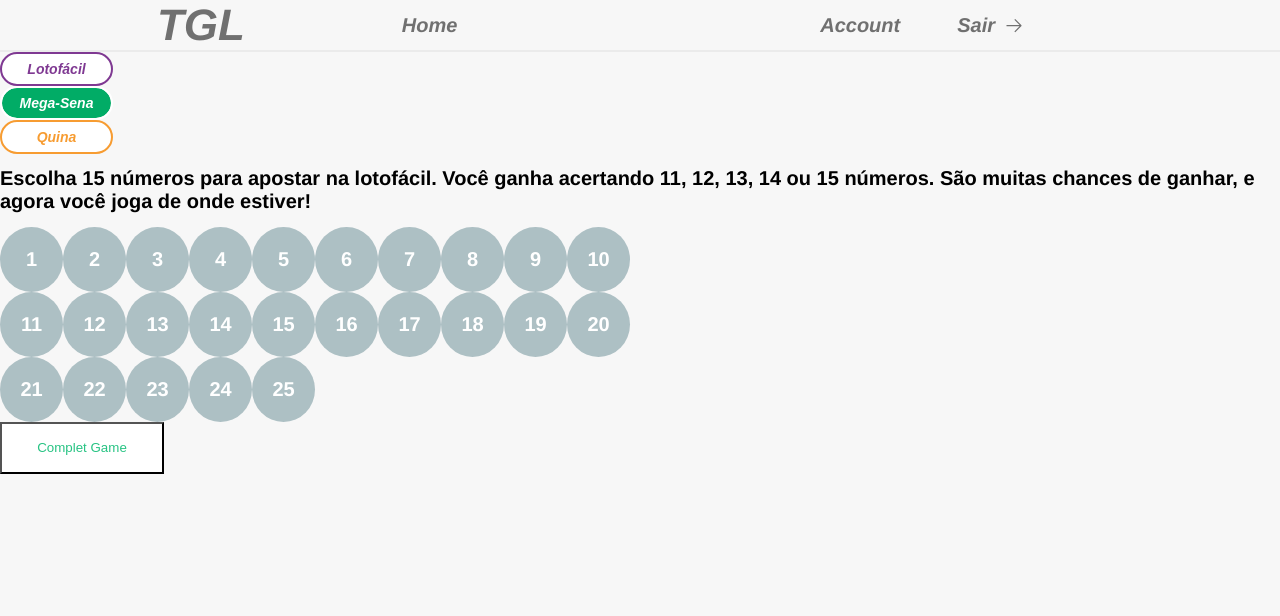
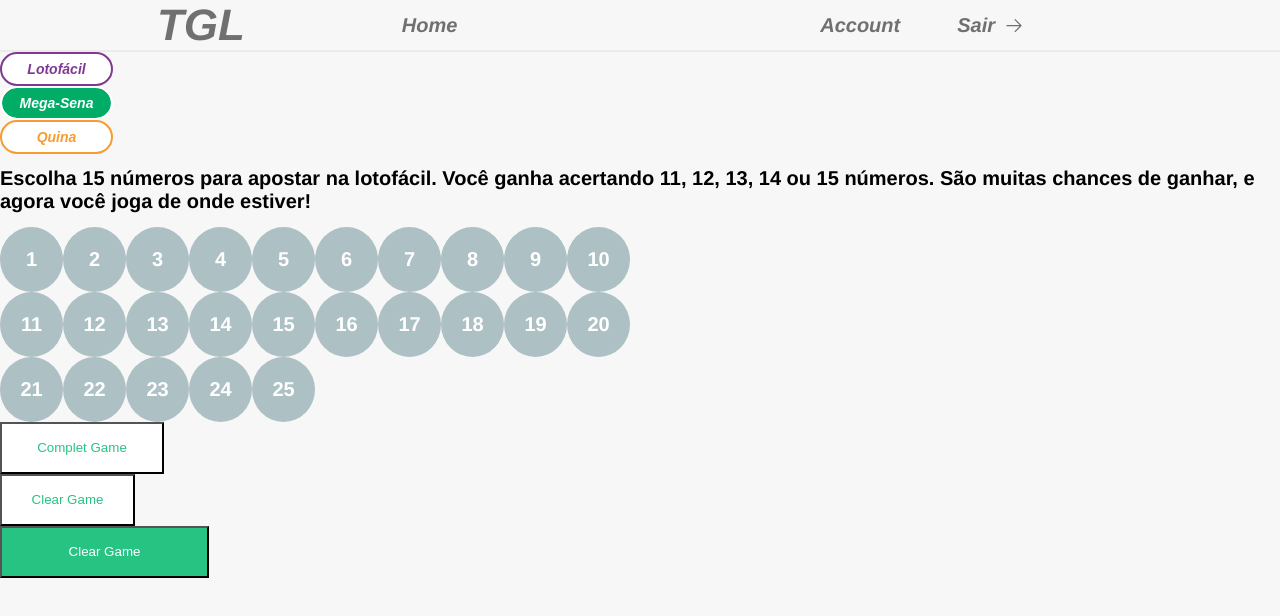
Before and after one commit to Danielbb21/ProvaReact, a React (Create React App) app in the folder prova-react/: page /new-bet in a window 1280 px wide. Shown: the top 616 px of the page. Built offline with nearby package versions, Linux system fonts and the light colour scheme; the HTML template or start-up script is replaced by a standard one.

Commit message:
Done functional requisite: Clear Game

```diff
--- a/prova-react/src/components/ActionButton/index.tsx
+++ b/prova-react/src/components/ActionButton/index.tsx
@@ -4,7 +4,7 @@ import { ButtonActionWrapper } from "./style";
 interface ActionButtonProps {
   win: number;
   hei: number;
-  color: string;
+  color?: string;
   backgroung?: string;
   onAction?: () => void;
 }
--- a/prova-react/src/pages/NewBet.tsx
+++ b/prova-react/src/pages/NewBet.tsx
@@ -122,21 +122,28 @@ const NewBet: React.FC = () => {
     }
   };
 
-  const completeGameHandler = () =>{
+  const completeGameHandler = () => {
     const arrayOfChosenNumbers = [...chosedNumbers];
-    if(!gameOptions){
+    if (!gameOptions) {
       return;
     }
-    while(arrayOfChosenNumbers.length !== gameOptions?.["max-number"]){
-
+    while (arrayOfChosenNumbers.length !== gameOptions?.["max-number"]) {
       let numberSorted = Math.floor(Math.random() * gameOptions?.range) + 1;
-      console.log('number', numberSorted);
-      let isAlreadyChosed = arrayOfChosenNumbers.find(number => number === numberSorted);
-      if(!isAlreadyChosed){
+      console.log("number", numberSorted);
+      let isAlreadyChosed = arrayOfChosenNumbers.find(
+        (number) => number === numberSorted
+      );
+      if (!isAlreadyChosed) {
         arrayOfChosenNumbers.push(numberSorted);
       }
     }
     setChosedNumber(arrayOfChosenNumbers);
+  };
+
+  const clearGameHandler = () => {
+    if (chosedNumbers.length > 0) {
+      setChosedNumber([]);
+    }
   };
 
   return (
@@ -175,8 +182,29 @@ const NewBet: React.FC = () => {
             })
           : ""}
       </NumberPlace>
-      <ActionButton win={16.4} hei={5.2} color="#27C383" onAction= {completeGameHandler}>
+      <ActionButton
+        win={16.4}
+        hei={5.2}
+        color="#27C383"
+        onAction={completeGameHandler}
+      >
         Complet Game
+      </ActionButton>
+      <ActionButton
+        win={13.5}
+        hei={5.2}
+        color="#27C383"
+        onAction={clearGameHandler}
+      >
+        Clear Game
+      </ActionButton>
+      <ActionButton
+        win={20.9}
+        hei={5.2}
+        backgroung ='#27C383'
+        onAction={clearGameHandler}
+      >
+        Clear Game
       </ActionButton>
     </>
   );
```
